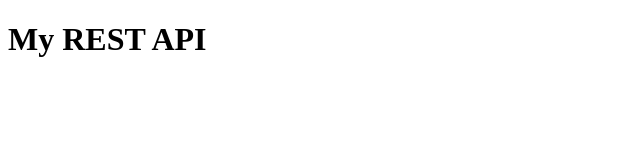
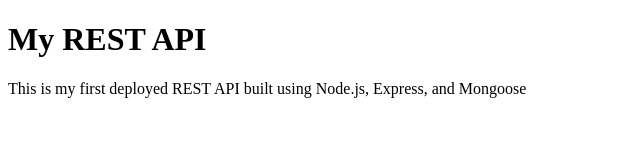
Before and after one commit to DahDahDahRen/rest-api-task, a website: page public/index.html in a window 1280 px wide. Shown: the whole page, without its empty margins (0-640 px from the left). Drawn offline with Linux system fonts and the light colour scheme.

Commit message:
Third Commit

```diff
--- a/public/index.html
+++ b/public/index.html
@@ -7,5 +7,10 @@
   </head>
   <body>
     <h1>My REST API</h1>
+
+    <p>
+      This is my first deployed REST API built using Node.js, Express, and
+      Mongoose
+    </p>
   </body>
 </html>
```
